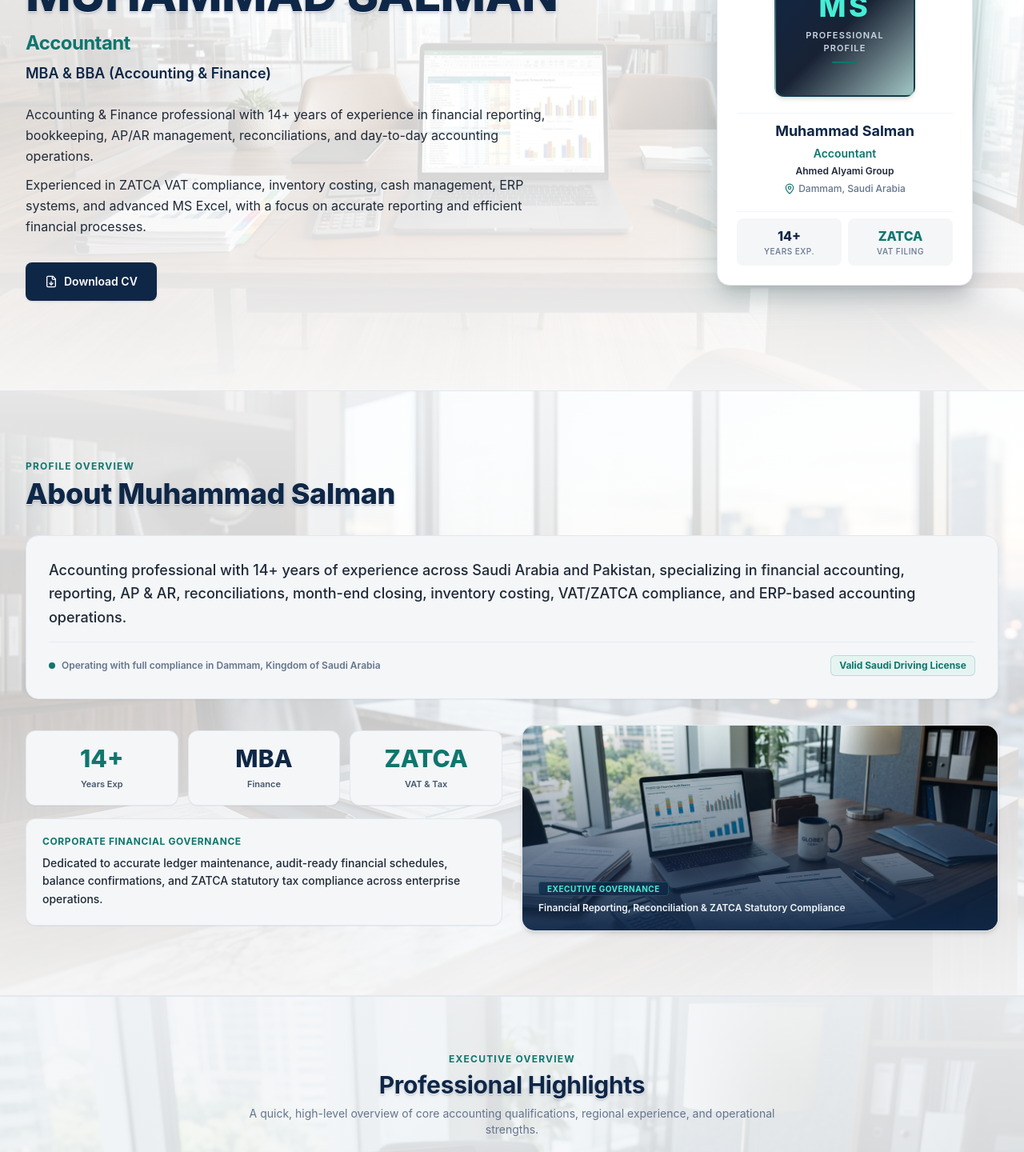
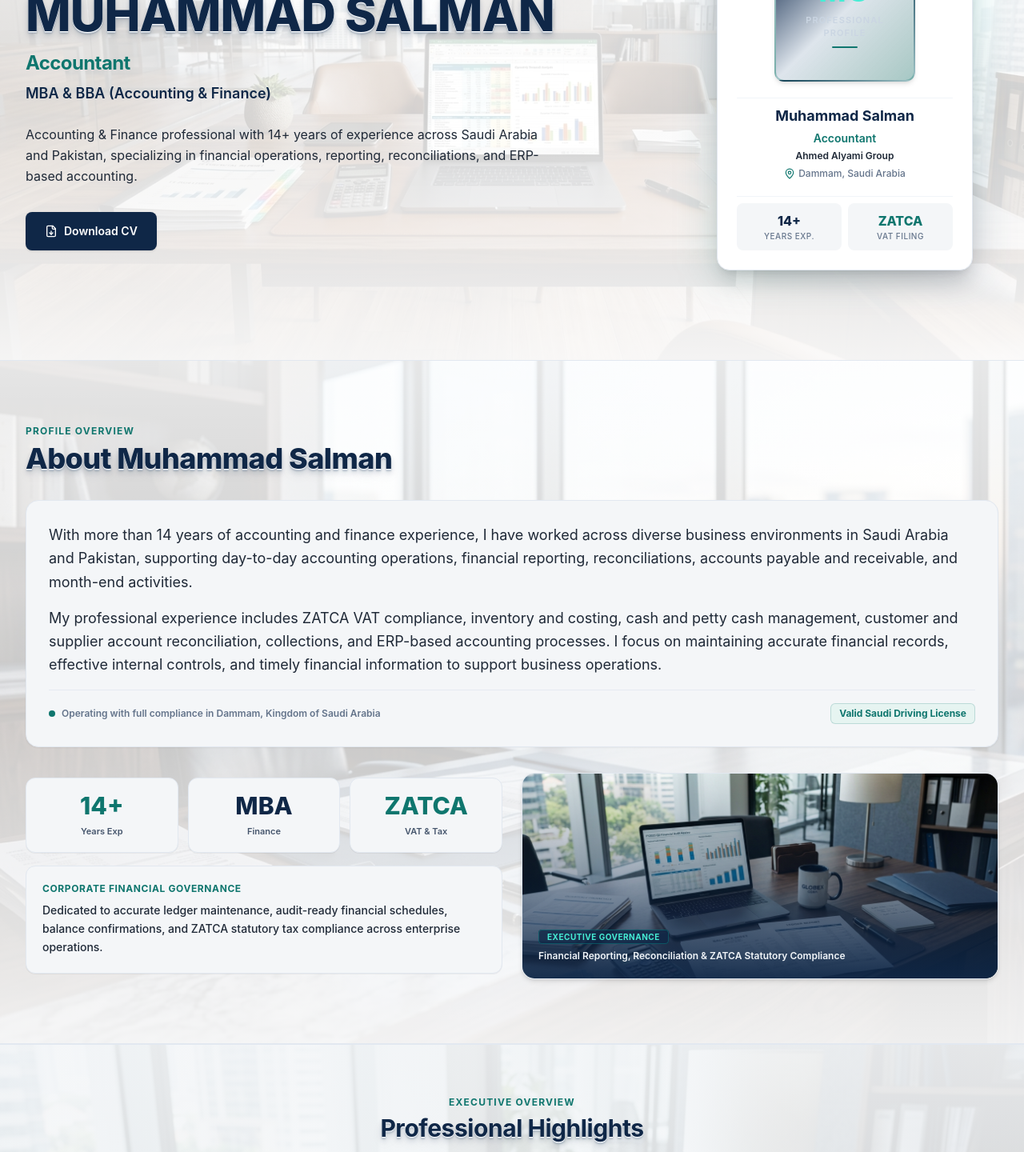
Before and after one commit to analystsalman1987/analystsalman1987-muhammad-salman-portfolio-final, a React (Vite) app: page / in a window 1280 px wide. Shown: the part 260-1700 px from the top of the page at 80% size. Built offline with nearby package versions, Linux system fonts and the light colour scheme; a web font is replaced by a local one.

Commit message:
feat: refactor theme and update profile content
Refined the dark mode color palette to a softer slate-grey aesthetic, updated the professional summary in the profile data, and modularized CSS heading styles.

```diff
--- a/src/components/About.tsx
+++ b/src/components/About.tsx
@@ -6,14 +6,9 @@ interface AboutProps {
   profile: ProfileInfo;
 }
 
-export function About({ profile }: AboutProps) {
+export function About({ profile: _profile }: AboutProps) {
   const { isRTL } = useLanguage();
   const t = ARABIC_TRANSLATIONS.about;
-
-  const introText = isRTL
-    ? t.summary
-    : profile.summary ||
-      'Accounting professional with 14+ years of experience across Saudi Arabia and Pakistan, specializing in financial accounting, reporting, AP & AR, reconciliations, month-end closing, inventory costing, VAT/ZATCA compliance, and ERP-based accounting operations.';
 
   return (
     <section
@@ -36,21 +31,34 @@ export function About({ profile }: AboutProps) {
 
       <div className="relative z-10 max-w-7xl mx-auto px-4 sm:px-6 lg:px-8 space-y-8">
 
-        {/* Header */}
-        <div className="max-w-3xl">
-          <span className="text-xs font-bold tracking-widest text-[#0F766E] dark:text-teal-400 uppercase">
+        {/* Header: Vertical Stack (Label above Heading) */}
+        <div className="flex flex-col items-start gap-1.5 max-w-3xl">
+          <span className="block text-xs font-bold tracking-widest text-[#0F766E] dark:text-teal-400 uppercase">
             {isRTL ? t.tag : 'Profile Overview'}
           </span>
-          <h2 className="company-3d-text mt-1 text-3xl font-extrabold text-[#0F2747] dark:text-white sm:text-4xl tracking-tight">
-            {isRTL ? t.title : 'About Muhammad Salman'}
-          </h2>
+          <div>
+            <h2 className="main-heading-3d text-3xl font-extrabold sm:text-4xl tracking-tight">
+              {isRTL ? t.title : 'About Muhammad Salman'}
+            </h2>
+          </div>
         </div>
 
         {/* Detailed Professional Introduction Card */}
         <div className="p-6 sm:p-7 rounded-2xl bg-[#F4F6F8] dark:bg-slate-800/40 border border-slate-200 dark:border-slate-800 shadow-xs">
-          <p className="text-base sm:text-lg text-[#1F2937] dark:text-slate-200 leading-relaxed font-medium">
-            {introText}
-          </p>
+          <div className="space-y-4 text-base sm:text-lg text-[#1F2937] dark:text-slate-200 leading-relaxed font-normal">
+            <p>
+              {isRTL
+                ? (t.summaryP1 || 'مع أكثر من 14 عاماً من الخبرة في المحاسبة والمالية، عملت عبر بيئات أعمال متنوعة في المملكة العربية السعودية وباكستان، دعماً للعمليات المحاسبية اليومية، والتقارير المالية، والتسويات، وحسابات الذمم الدائنة والمدينة، وأنشطة الإقفال الشهري.')
+                : 'With more than 14 years of accounting and finance experience, I have worked across diverse business environments in Saudi Arabia and Pakistan, supporting day-to-day accounting operations, financial reporting, reconciliations, accounts payable and receivable, and month-end activities.'
+              }
+            </p>
+            <p>
+              {isRTL
+                ? (t.summaryP2 || 'تشمل خبرتي المهنية الامتثال لضريبة القيمة المضافة لهيئة الزكاة والضريبة والجمارك (ZATCA)، وتكاليف المخزون، وإدارة النقدية والعهدة النثرية، وتسويات حسابات العملاء والموردين، والتحصيلات، والعمليات المحاسبية القائمة على أنظمة تخطيط موارد المؤسسات (ERP). أركز على الحفاظ على سجلات مالية دقيقة، وضوابط داخلية فعالة، وتوفير معلومات مالية دقيقة وفي الوقت المناسب لدعم العمليات التشغيلية للأعمال.')
+                : 'My professional experience includes ZATCA VAT compliance, inventory and costing, cash and petty cash management, customer and supplier account reconciliation, collections, and ERP-based accounting processes. I focus on maintaining accurate financial records, effective internal controls, and timely financial information to support business operations.'
+              }
+            </p>
+          </div>
 
           <div className="pt-4 mt-4 border-t border-slate-200/80 dark:border-slate-700/60 flex flex-wrap items-center justify-between gap-3 text-xs font-semibold text-[#64748B] dark:text-slate-400">
             <div className="flex items-center gap-2">
--- a/src/components/Contact.tsx
+++ b/src/components/Contact.tsx
@@ -128,15 +128,17 @@ export function Contact({ profile }: ContactProps) {
 
       <div className="relative z-10 max-w-7xl mx-auto px-4 sm:px-6 lg:px-8">
 
-        {/* Header */}
-        <div className="max-w-3xl mb-12">
-          <span className="text-xs font-bold tracking-widest text-[#0F766E] dark:text-teal-400 uppercase">
+        {/* Header: Vertical Stack (Label above Heading) */}
+        <div className="flex flex-col items-start gap-1.5 max-w-3xl mb-12">
+          <span className="block text-xs font-bold tracking-widest text-[#0F766E] dark:text-teal-400 uppercase">
             {isRTL ? t.tag : 'Get In Touch'}
           </span>
-          <h2 className="company-3d-text mt-1 text-3xl font-extrabold text-[#0F2747] dark:text-white sm:text-4xl tracking-tight">
-            {isRTL ? t.title : 'Contact Information'}
-          </h2>
-          <p className="mt-2 text-sm text-[#64748B] dark:text-slate-400">
+          <div>
+            <h2 className="main-heading-3d text-3xl font-extrabold sm:text-4xl tracking-tight">
+              {isRTL ? t.title : 'Contact Information'}
+            </h2>
+          </div>
+          <p className="mt-1 text-sm text-[#64748B] dark:text-slate-400">
             {isRTL ? t.subtitle : 'Available for professional accounting, finance management, and corporate opportunities across Saudi Arabia.'}
           </p>
         </div>
--- a/src/components/Experience.tsx
+++ b/src/components/Experience.tsx
@@ -78,14 +78,16 @@ export function Experience({ experience, isSelected = false, onToggleSelect }: E
 
         {/* Section Header */}
         <div className="flex flex-col sm:flex-row sm:items-end justify-between gap-4 mb-12">
-          <div className="max-w-3xl">
-            <span className="text-xs font-bold tracking-widest text-[#0F766E] dark:text-teal-400 uppercase">
+          <div className="flex flex-col items-start gap-1.5 max-w-3xl">
+            <span className="block text-xs font-bold tracking-widest text-[#0F766E] dark:text-teal-400 uppercase">
               {isRTL ? t.tag : 'Career Timeline'}
             </span>
-            <h2 className="company-3d-text mt-1 text-3xl font-extrabold text-[#0F2747] dark:text-white sm:text-4xl tracking-tight">
-              {isRTL ? t.title : 'Work Experience'}
-            </h2>
-            <p className="mt-2 text-sm text-[#64748B] dark:text-slate-400">
+            <div>
+              <h2 className="main-heading-3d text-3xl font-extrabold sm:text-4xl tracking-tight">
+                {isRTL ? t.title : 'Work Experience'}
+              </h2>
+            </div>
+            <p className="mt-1 text-sm text-[#64748B] dark:text-slate-400">
               {isRTL ? t.subtitle : 'A sustained record of financial management, regulatory adherence, and accounting across manufacturing, trade, hospitality, and corporate sectors in Saudi Arabia and Pakistan.'}
             </p>
           </div>
--- a/src/components/Expertise.tsx
+++ b/src/components/Expertise.tsx
@@ -109,14 +109,16 @@ export function Expertise({ expertise }: ExpertiseProps) {
 
         {/* Section Header */}
         <div className="flex flex-col sm:flex-row sm:items-end justify-between gap-4 mb-12">
-          <div className="max-w-3xl">
-            <span className="text-xs font-bold tracking-widest text-[#0F766E] dark:text-teal-400 uppercase">
+          <div className="flex flex-col items-start gap-1.5 max-w-3xl">
+            <span className="block text-xs font-bold tracking-widest text-[#0F766E] dark:text-teal-400 uppercase">
               {isRTL ? t.tag : 'Technical Capabilities'}
             </span>
-            <h2 className="company-3d-text mt-1 text-3xl font-extrabold text-[#0F2747] dark:text-white sm:text-4xl tracking-tight">
-              {isRTL ? t.title : 'Core Professional Expertise'}
-            </h2>
-            <p className="mt-2 text-sm text-[#64748B] dark:text-slate-400">
+            <div>
+              <h2 className="main-heading-3d text-3xl font-extrabold sm:text-4xl tracking-tight">
+                {isRTL ? t.title : 'Core Professional Expertise'}
+              </h2>
+            </div>
+            <p className="mt-1 text-sm text-[#64748B] dark:text-slate-400">
               {isRTL ? t.subtitle : 'Comprehensive operational workflows, accounting controls, and technical proficiencies across 12 core domains. Click any category to expand details.'}
             </p>
           </div>
--- a/src/components/Hero.tsx
+++ b/src/components/Hero.tsx
@@ -118,7 +118,7 @@ export function Hero({ profile, onOpenCV }: HeroProps) {
 
             {/* Name, Designation & Education */}
             <div className="space-y-1.5 sm:space-y-2">
-              <h1 className="company-3d-text text-4xl sm:text-5xl lg:text-6xl font-extrabold text-[#0F2747] dark:text-white tracking-tight leading-tight">
+              <h1 className="main-heading-3d text-4xl sm:text-5xl lg:text-6xl font-extrabold tracking-tight leading-tight">
                 {isRTL ? 'محمد سلمان' : 'MUHAMMAD SALMAN'}
               </h1>
               <p className="text-xl sm:text-2xl font-bold text-[#0F766E] dark:text-teal-400 tracking-tight">
@@ -129,18 +129,12 @@ export function Hero({ profile, onOpenCV }: HeroProps) {
               </p>
             </div>
 
-            {/* Approved Professional Text */}
-            <div className="text-sm sm:text-base text-[#1F2937] dark:text-slate-300 max-w-2xl leading-relaxed mx-auto lg:mx-0 space-y-2.5">
+            {/* Approved Short Professional Introduction */}
+            <div className="text-sm sm:text-base text-[#1F2937] dark:text-slate-300 max-w-2xl leading-relaxed mx-auto lg:mx-0">
               <p>
                 {isRTL
-                  ? ARABIC_TRANSLATIONS.hero.summaryP1
-                  : 'Accounting & Finance professional with 14+ years of experience in financial reporting, bookkeeping, AP/AR management, reconciliations, and day-to-day accounting operations.'
-                }
-              </p>
-              <p>
-                {isRTL
-                  ? ARABIC_TRANSLATIONS.hero.summaryP2
-                  : 'Experienced in ZATCA VAT compliance, inventory costing, cash management, ERP systems, and advanced MS Excel, with a focus on accurate reporting and efficient financial processes.'
+                  ? ARABIC_TRANSLATIONS.hero.summary
+                  : 'Accounting & Finance professional with 14+ years of experience across Saudi Arabia and Pakistan, specializing in financial operations, reporting, reconciliations, and ERP-based accounting.'
                 }
               </p>
             </div>
--- a/src/components/Highlights.tsx
+++ b/src/components/Highlights.tsx
@@ -57,15 +57,17 @@ export function Highlights({ highlights }: HighlightsProps) {
 
       <div className="relative z-10 max-w-7xl mx-auto px-4 sm:px-6 lg:px-8">
 
-        {/* Section Header */}
-        <div className="text-center max-w-2xl mx-auto mb-10">
-          <span className="text-xs font-bold tracking-widest text-[#0F766E] dark:text-teal-400 uppercase">
+        {/* Section Header: Vertical Stack (Label above Heading) */}
+        <div className="flex flex-col items-center text-center max-w-2xl mx-auto mb-10 gap-1.5">
+          <span className="block text-xs font-bold tracking-widest text-[#0F766E] dark:text-teal-400 uppercase">
             {isRTL ? t.tag : 'Executive Overview'}
           </span>
-          <h2 className="company-3d-text mt-1 text-2xl font-bold text-[#0F2747] dark:text-white sm:text-3xl tracking-tight">
-            {isRTL ? t.title : 'Professional Highlights'}
-          </h2>
-          <p className="mt-2 text-xs sm:text-sm text-[#64748B] dark:text-slate-400">
+          <div>
+            <h2 className="main-heading-3d text-2xl font-bold sm:text-3xl tracking-tight">
+              {isRTL ? t.title : 'Professional Highlights'}
+            </h2>
+          </div>
+          <p className="mt-1 text-xs sm:text-sm text-[#64748B] dark:text-slate-400">
             {isRTL ? t.subtitle : 'A quick, high-level overview of core accounting qualifications, regional experience, and operational strengths.'}
           </p>
         </div>
--- a/src/components/Software.tsx
+++ b/src/components/Software.tsx
@@ -122,14 +122,16 @@ export function Software({ software }: SoftwareProps) {
 
         {/* Header */}
         <div className="flex flex-col sm:flex-row sm:items-end justify-between gap-4 mb-12">
-          <div className="max-w-3xl">
-            <span className="text-xs font-bold tracking-widest text-[#0F766E] dark:text-teal-400 uppercase">
+          <div className="flex flex-col items-start gap-1.5 max-w-3xl">
+            <span className="block text-xs font-bold tracking-widest text-[#0F766E] dark:text-teal-400 uppercase">
               {isRTL ? t.tag : 'Systems & Infrastructure'}
             </span>
-            <h2 className="company-3d-text mt-1 text-3xl font-extrabold text-[#0F2747] dark:text-white sm:text-4xl tracking-tight">
-              {isRTL ? t.title : 'ERP & Software Experience'}
-            </h2>
-            <p className="mt-2 text-sm text-[#64748B] dark:text-slate-400">
+            <div>
+              <h2 className="main-heading-3d text-3xl font-extrabold sm:text-4xl tracking-tight">
+                {isRTL ? t.title : 'ERP & Software Experience'}
+              </h2>
+            </div>
+            <p className="mt-1 text-sm text-[#64748B] dark:text-slate-400">
               {isRTL ? t.subtitle : 'Operational expertise navigating enterprise ERP platforms, accounting systems, and financial spreadsheet modeling.'}
             </p>
           </div>
--- a/src/data/defaultData.ts
+++ b/src/data/defaultData.ts
@@ -1,7 +1,7 @@
 import { AppData } from '../types';
 
 export const DEFAULT_APP_DATA: AppData = {
-  version: 11,
+  version: 12,
   lastUpdated: new Date().toISOString(),
   profile: {
     fullName: 'Muhammad Salman',
@@ -14,7 +14,7 @@ export const DEFAULT_APP_DATA: AppData = {
     avatarUrl: '', // blank by default, will render "MS" initials badge or uploaded image
     heroIntro: 'Accountant | MBA Accounting & Finance | BBA',
     summary:
-      'Accounting professional with 14+ years of experience across Saudi Arabia and Pakistan, specializing in financial accounting, reporting, AP & AR, reconciliations, month-end closing, inventory costing, VAT/ZATCA compliance, and ERP-based accounting operations.',
+      'With more than 14 years of accounting and finance experience, I have worked across diverse business environments in Saudi Arabia and Pakistan, supporting day-to-day accounting operations, financial reporting, reconciliations, accounts payable and receivable, and month-end activities.\n\nMy professional experience includes ZATCA VAT compliance, inventory and costing, cash and petty cash management, customer and supplier account reconciliation, collections, and ERP-based accounting processes. I focus on maintaining accurate financial records, effective internal controls, and timely financial information to support business operations.',
   },
   highlights: [
     {
--- a/src/index.css
+++ b/src/index.css
@@ -15,12 +15,12 @@
   --color-dark-text: #1F2937;
   --color-muted-text: #64748B;
 
-  /* Refined, softer executive dark theme palette (softer charcoal/slate-navy) */
-  --color-slate-950: #0f172a;
-  --color-slate-900: #182234;
-  --color-slate-850: #1d2b40;
-  --color-slate-800: #22324b;
-  --color-slate-700: #334664;
+  /* Soft dim / slightly darker version of Light Mode (soft light grey/slate tint) */
+  --color-slate-950: #E8EDF3; /* Main page background */
+  --color-slate-900: #DEE5EC; /* Alternate section background */
+  --color-slate-850: #E7ECF1; /* Secondary cards / panels */
+  --color-slate-800: #F1F4F7; /* Main cards */
+  --color-slate-700: #CBD5E1; /* Borders & dividers */
 }
 
 @layer base {
@@ -33,13 +33,65 @@
 
   html.dark,
   [data-theme="dark"] {
-    color: #f1f5f9;
-    background-color: #0f172a;
+    /* Soft dim tint: bright and spacious light slate-grey */
+    --color-slate-950: #E8EDF3;
+    --color-slate-900: #DEE5EC;
+    --color-slate-850: #E7ECF1;
+    --color-slate-800: #F1F4F7;
+    --color-slate-700: #CBD5E1;
+    --color-slate-600: #94A3B8;
+    --color-slate-500: #64748B;
+    --color-slate-400: #475569;
+    --color-slate-300: #334155;
+    --color-slate-200: #1E293B;
+    --color-slate-100: #0F2747;
+
+    --color-teal-950: #D6EAE5;
+    --color-teal-900: #C2DFD9;
+    --color-teal-800: #99D5C8;
+
+    color: #1E293B;
+    background-color: #E8EDF3;
   }
 
   html[dir="rtl"] {
     font-family: 'Cairo', system-ui, -apple-system, BlinkMacSystemFont, 'Segoe UI', Roboto, sans-serif;
   }
+}
+
+/* Ensure typography in soft dim mode maintains clear dark slate/navy contrast on light backgrounds */
+html.dark .dark\:text-white,
+[data-theme="dark"] .dark\:text-white {
+  color: #0F2747;
+}
+
+html.dark .dark\:text-slate-100,
+[data-theme="dark"] .dark\:text-slate-100 {
+  color: #0F2747;
+}
+
+html.dark .dark\:text-slate-200,
+[data-theme="dark"] .dark\:text-slate-200 {
+  color: #1E293B;
+}
+
+html.dark .dark\:text-slate-300,
+[data-theme="dark"] .dark\:text-slate-300 {
+  color: #334155;
+}
+
+html.dark .dark\:text-slate-400,
+[data-theme="dark"] .dark\:text-slate-400 {
+  color: #475569;
+}
+
+html.dark .dark\:text-teal-200,
+[data-theme="dark"] .dark\:text-teal-200,
+html.dark .dark\:text-teal-300,
+[data-theme="dark"] .dark\:text-teal-300,
+html.dark .dark\:text-teal-400,
+[data-theme="dark"] .dark\:text-teal-400 {
+  color: #0F766E;
 }
 
 /* Subtle professional 3D raised / embossed effect for Work Experience Company Name */
@@ -55,9 +107,73 @@
 [data-theme="dark"] .company-3d-text,
 html.dark .company-3d-text {
   text-shadow:
-    0 1px 1px rgba(0, 0, 0, 0.85),
-    0 2px 3px rgba(0, 0, 0, 0.65),
-    0 3.5px 6px rgba(15, 118, 110, 0.25);
+    0 1px 0 rgba(255, 255, 255, 0.95),
+    0 1.5px 2px rgba(15, 39, 71, 0.18),
+    0 3px 6px rgba(15, 39, 71, 0.08);
+}
+
+/* ==========================================================================
+   Main Headings 3D Embossed Effect (Hero Name & All Section Titles)
+   ========================================================================== */
+.main-heading-3d,
+.hero-name-3d {
+  display: inline-block;
+  color: #0F2747;
+  text-shadow:
+    0 1px 0 rgba(255, 255, 255, 0.95),
+    0 2px 0 rgba(203, 213, 225, 0.85),
+    0 3px 2px rgba(15, 39, 71, 0.22),
+    0 5px 6px rgba(15, 39, 71, 0.14),
+    0 8px 14px rgba(15, 39, 71, 0.08);
+  letter-spacing: -0.015em;
+  transition: color 0.25s ease, text-shadow 0.25s ease;
+  cursor: pointer;
+  user-select: none;
+}
+
+@media (hover: hover) {
+  .main-heading-3d:hover,
+  .hero-name-3d:hover {
+    color: #0F766E !important;
+    text-shadow:
+      0 1px 0 rgba(255, 255, 255, 0.95),
+      0 2px 0 rgba(153, 246, 228, 0.85),
+      0 3px 3px rgba(15, 118, 110, 0.32),
+      0 6px 10px rgba(15, 118, 110, 0.20),
+      0 10px 18px rgba(15, 39, 71, 0.12);
+  }
+}
+
+.dark .main-heading-3d,
+[data-theme="dark"] .main-heading-3d,
+html.dark .main-heading-3d,
+.dark .hero-name-3d,
+[data-theme="dark"] .hero-name-3d,
+html.dark .hero-name-3d {
+  color: #0F2747 !important;
+  text-shadow:
+    0 1px 0 rgba(255, 255, 255, 0.95),
+    0 2px 0 rgba(203, 213, 225, 0.85),
+    0 3px 2px rgba(15, 39, 71, 0.20),
+    0 5px 6px rgba(15, 39, 71, 0.12),
+    0 8px 14px rgba(15, 39, 71, 0.08);
+}
+
+@media (hover: hover) {
+  .dark .main-heading-3d:hover,
+  [data-theme="dark"] .main-heading-3d:hover,
+  html.dark .main-heading-3d:hover,
+  .dark .hero-name-3d:hover,
+  [data-theme="dark"] .hero-name-3d:hover,
+  html.dark .hero-name-3d:hover {
+    color: #0F766E !important;
+    text-shadow:
+      0 1px 0 rgba(255, 255, 255, 0.95),
+      0 2px 0 rgba(153, 246, 228, 0.85),
+      0 3px 3px rgba(15, 118, 110, 0.32),
+      0 6px 10px rgba(15, 118, 110, 0.20),
+      0 10px 18px rgba(15, 39, 71, 0.12);
+  }
 }
 
 @media print {
```
Also changed, not shown: src/components/Education.tsx (+16 -12 lines), src/components/Footer.tsx (+24 -24 lines), src/data/arabicData.ts (+6 -3 lines).
